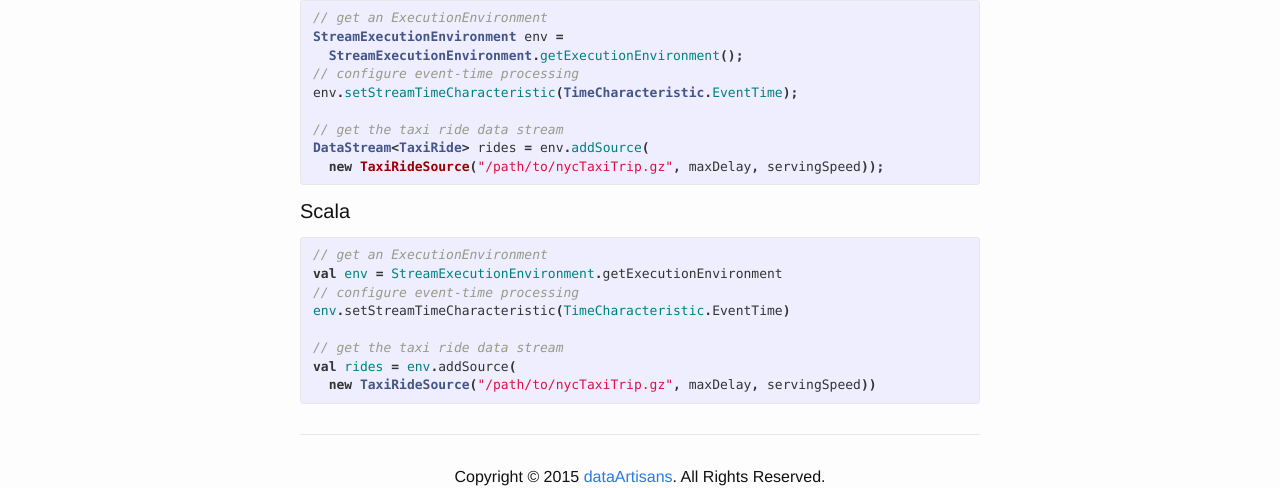
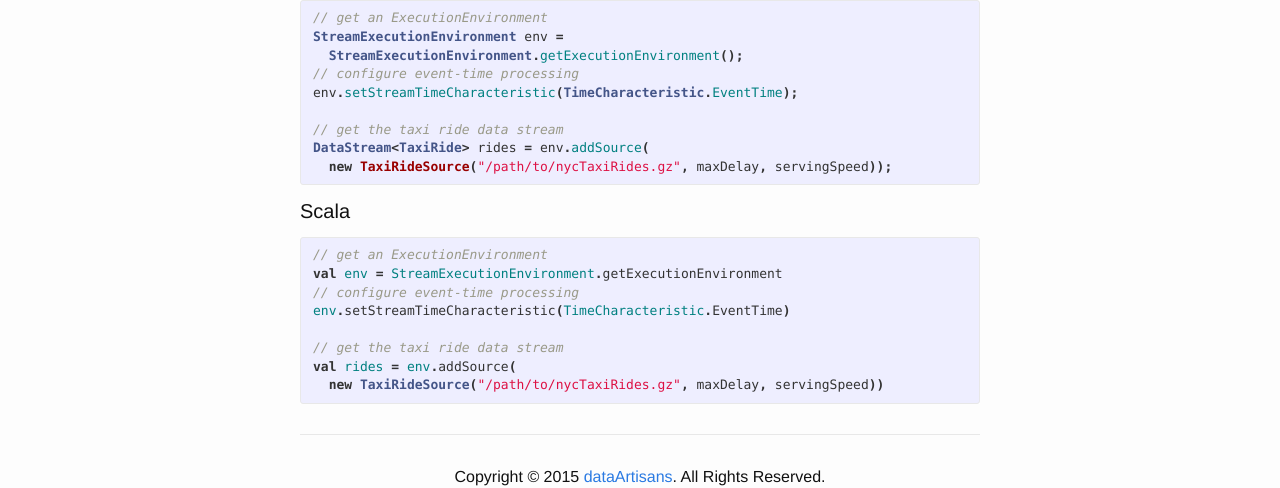
Before and after one commit to dataArtisans/flink-training-web, a Jekyll site: the page built from exercises/taxiData.md, in a window 1280 px wide. Shown: the part 1328-1816 px from the top of the page. Built offline with Jekyll 4.4.1, drawn with Linux system fonts in a browser that asks for light colours.

Commit message:
Change code examples to match downloaded filename.
The link to the gz file points to nycTaxiRides, but the code examples have nycTaxiTrip as the filename.

```diff
--- a/exercises/taxiData.md
+++ b/exercises/taxiData.md
@@ -57,7 +57,7 @@ env.setStreamTimeCharacteristic(TimeCharacteristic.EventTime);
 
 // get the taxi ride data stream
 DataStream<TaxiRide> rides = env.addSource(
-  new TaxiRideSource("/path/to/nycTaxiTrip.gz", maxDelay, servingSpeed));
+  new TaxiRideSource("/path/to/nycTaxiRides.gz", maxDelay, servingSpeed));
 {% endhighlight %}
 
 #### Scala
@@ -70,5 +70,5 @@ env.setStreamTimeCharacteristic(TimeCharacteristic.EventTime)
 
 // get the taxi ride data stream
 val rides = env.addSource(
-  new TaxiRideSource("/path/to/nycTaxiTrip.gz", maxDelay, servingSpeed))
+  new TaxiRideSource("/path/to/nycTaxiRides.gz", maxDelay, servingSpeed))
 {% endhighlight %}
```
